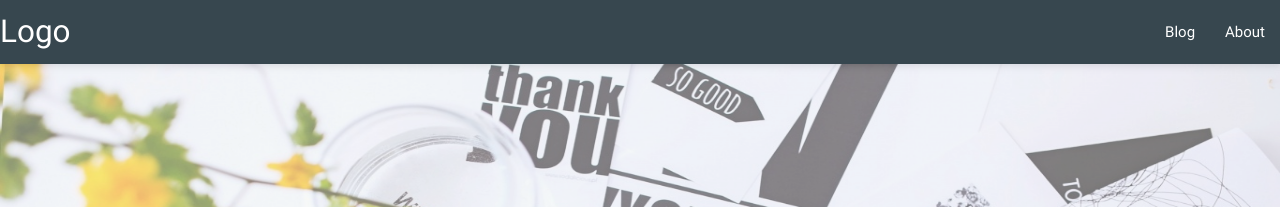
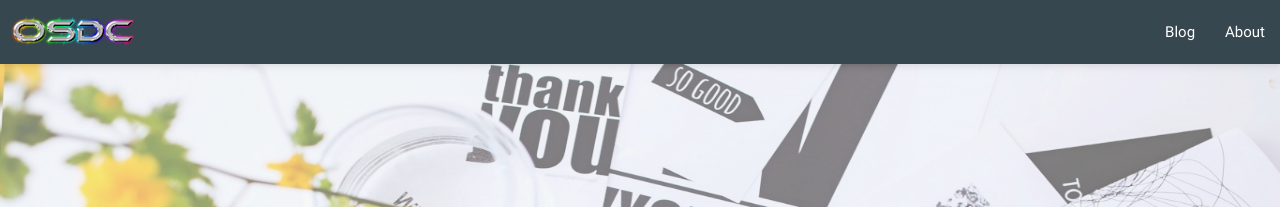
Before and after one commit to JSS-OSDC/jss-osdc.github.io, a Jekyll site: the page built from index.html, in a window 1280 px wide. Shown: the top 207 px of the page. Built offline with Jekyll 4.4.1, drawn with Linux system fonts in a browser that asks for light colours.

Commit message:
Logo Updated

```diff
--- a/_includes/header.html
+++ b/_includes/header.html
@@ -2,7 +2,7 @@
    <nav>
     <div class="nav-wrapper">
       <a href="#" data-activates="mobile-demo" class="button-collapse"><i class="material-icons">menu</i></a>
-      <a href="{{site.url}}" class="brand-logo">Logo</a>
+      <a href="{{site.url}}" class="brand-logo"><img src="{{"/assets/images/logo.png"}}"></a>
       <ul class="right hide-on-med-and-down">
         <li><a internal href="{{ site.baseurl }}/blog/">Blog</a>
         <li><a internal href="{{ site.baseurl }}/about/">About</a>
--- a/assets/css/style.css
+++ b/assets/css/style.css
@@ -4,6 +4,10 @@ body{
 /*Header CSS*/
 nav{
 	background-color: #37474f;
+}
+.brand-logo img{
+	max-width: 150px;
+	padding-top:10px;
 }
 /***header css ended***/
 
```
Also changed, not shown: assets/images/logo.png (added).
